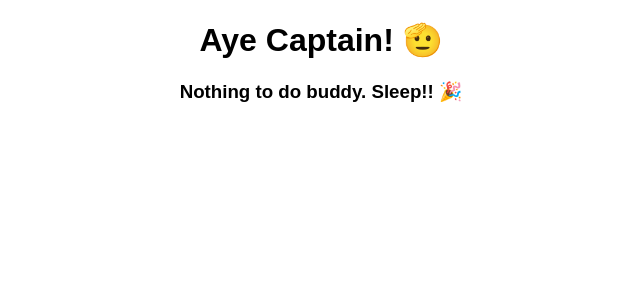
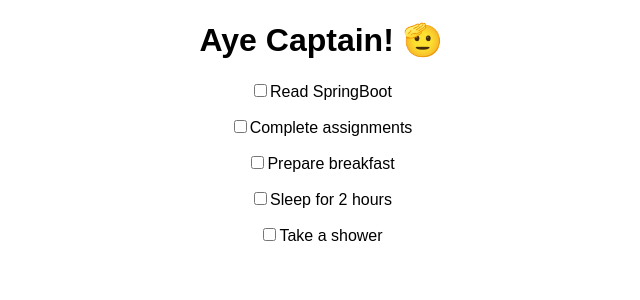
Before and after one commit to Raghunandhan8818/React-ToDo, a React (Create React App) app: page / in a window 1280 px wide. Shown: the top 300 px of the page, without its empty margins (319-959 px from the left). Built offline with nearby package versions, Linux system fonts and the light colour scheme.

Commit message:
[Raghu] - finish Game Checkpoint - 3

```diff
--- a/src/App.js
+++ b/src/App.js
@@ -1,10 +1,14 @@
 import "./styles.css";
 import NoToDo from "./Components/NoToDo";
+import ToDoList from "./Components/ToDoList";
+
 export default function App() {
-  return (
-    <div className="Application">
-      <h1>Aye Captain! 🫡</h1>
-        <NoToDo/>
-    </div>
-  );
+
+    const ToDos = ["Read SpringBoot", "Complete assignments", "Prepare breakfast", "Sleep for 2 hours", "Take a shower"]
+    return (
+        <div className="Application">
+            <h1>Aye Captain! 🫡</h1>
+            {ToDos.length > 0 ? <ToDoList ToDos={ToDos}/> : <NoToDo/>}
+        </div>
+    );
 }
--- /dev/null
+++ b/src/Components/ToDoList.js
@@ -0,0 +1,20 @@
+import "../styles.css";
+import React from "react";
+
+function ToDoList({ToDos}) {
+    return (
+        <>
+            {ToDos.map((toDo, index) => {
+                return (
+                    <div key={index}>
+                        <input type="checkbox" name={index}/>
+                        <label htmlFor={index}>{toDo}</label>
+                        <p/>
+                    </div>
+                )
+            })}
+        </>
+    );
+}
+
+export default ToDoList;
```
